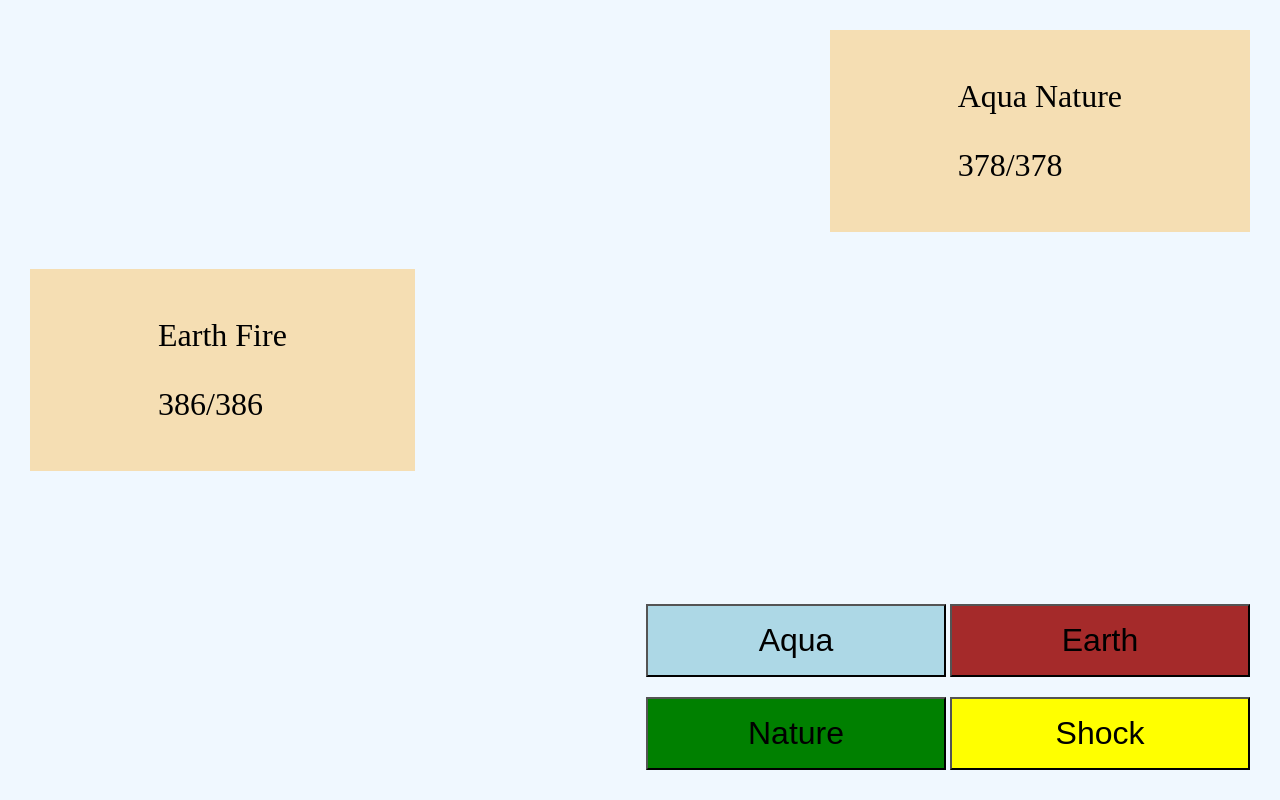
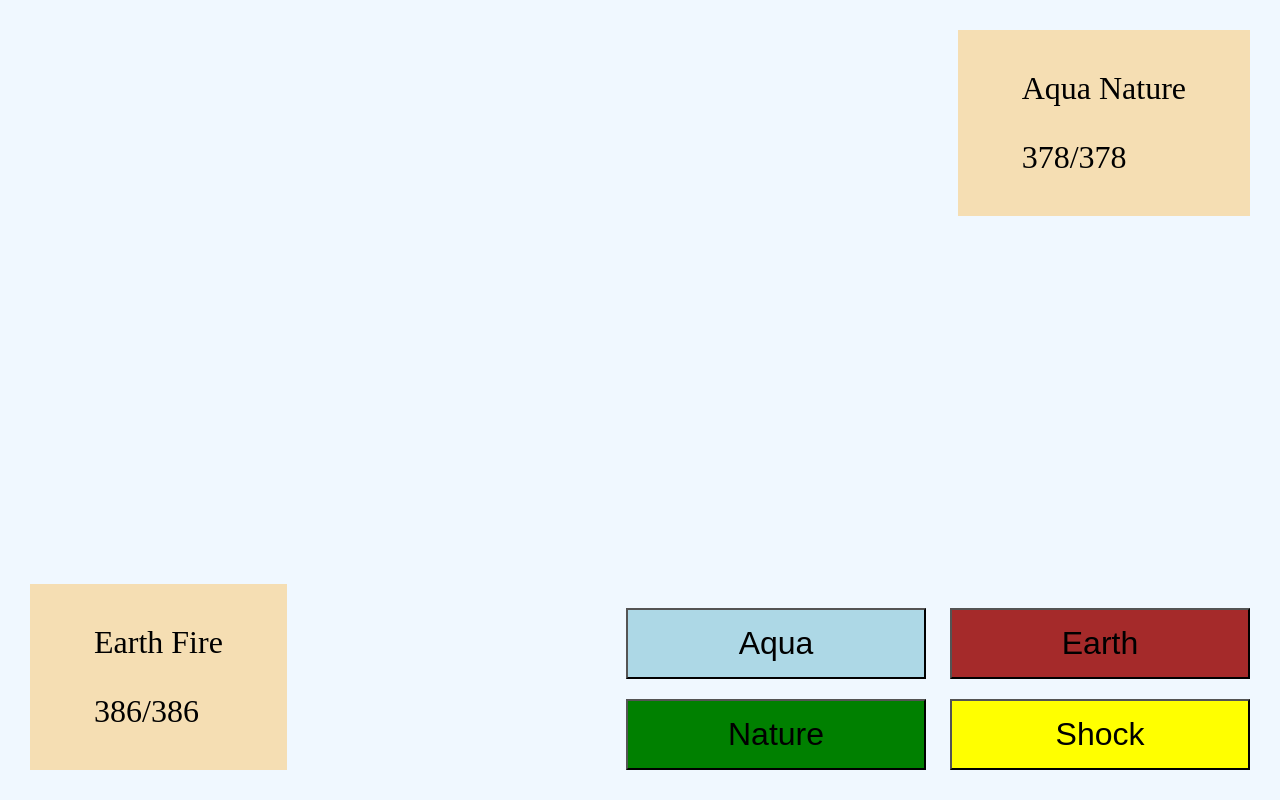
Before and after one commit to AmruthjithSunil/elements, a plain HTML site: page index.html in a window 1280 px wide. Drawn offline with Linux system fonts and the light colour scheme.

Commit message:
some responsive bugs fixed

```diff
--- a/styles.css
+++ b/styles.css
@@ -11,20 +11,20 @@
 }
 
 #enemy {
-    font-size: 2em;
+    font-size: 32px;
     background-color: wheat;
     margin: 30px;
-    padding: 0.5em 4em;
+    padding: 8px 64px;
     position: fixed;
     top: 0;
     right: 0;
 }
 
 #ally{
-    font-size: 2em;
+    font-size: 32px;
     background-color: wheat;
     margin: 30px;
-    padding: 0.5em 4em;
+    padding: 8px 64px;
     position: fixed;
     bottom: 50%;
     left: 0;
@@ -37,22 +37,37 @@
 }
 
 .move {
-    margin: 10px 0;
-    font-size: 2em;
+    margin: 10px;
+    font-size: 32px;
     width: 300px;
-    padding: 0.5em 0em;
+    padding: 15px 0;
 }
 
-@media only screen and (max-width: 1207px){
+/*
+@media only screen and (max-height: 860px){
+    #moveset{
+
+    }
+}
+*/
+
+@media only screen and (max-width: 1209px){
     #moveset{
         left: 50%;
         transform: translate(-150px,0);
     }
 }
 
-@media only screen and (min-width: 1208px){
+@media only screen and (min-width: 1209px){
+    #ally{
+        bottom: 0;
+        transform: translate(0,0);
+    }
     #moveset{
         right: 0;
-        margin: 20px 30px;
+        margin: 20px 20px;
+    }
+    .move{
+        padding: 15px 0;
     }
 }
```
